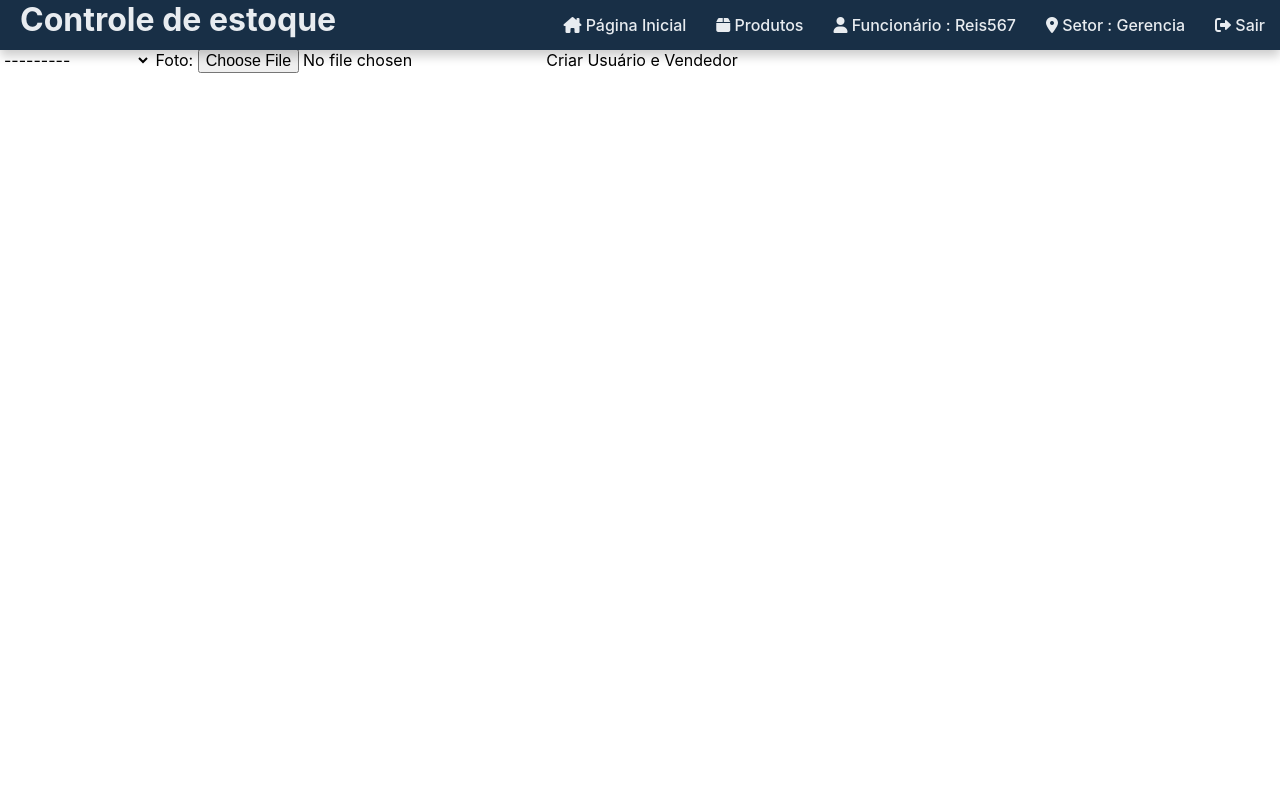
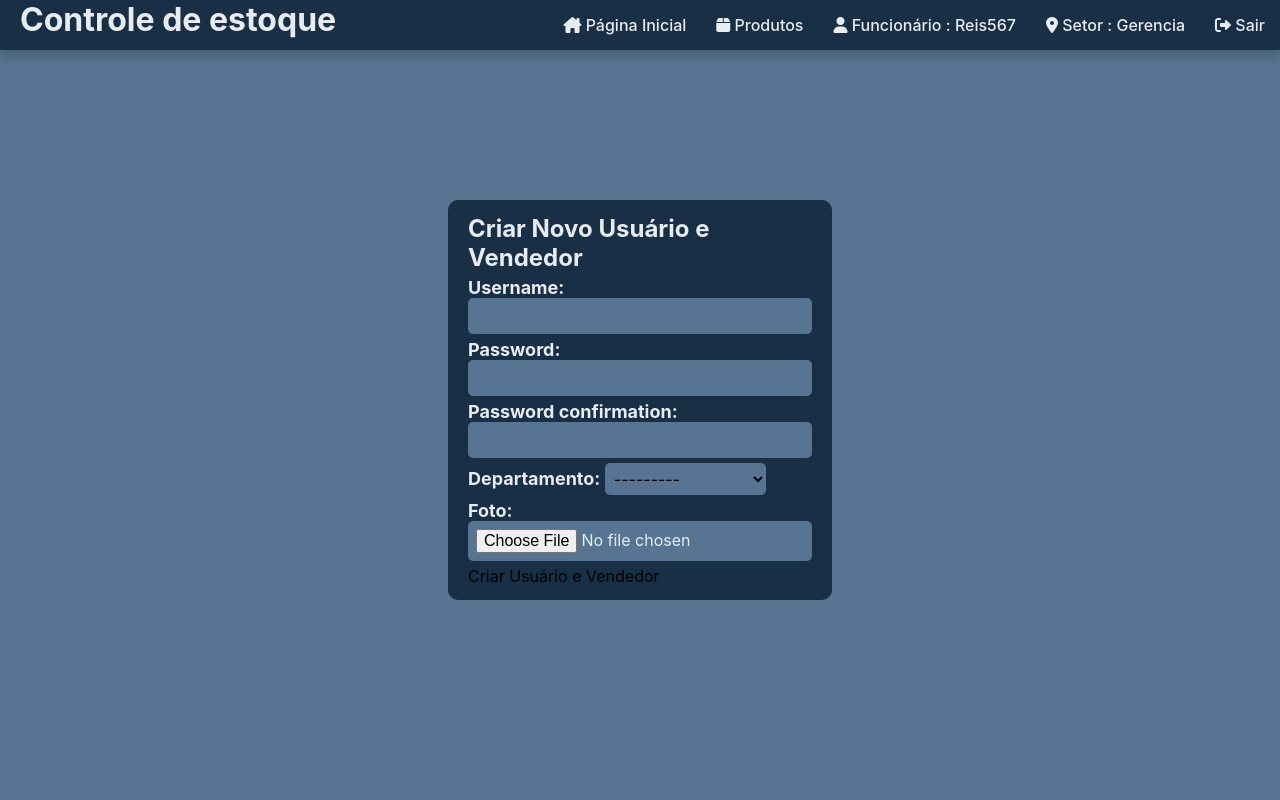
Before and after one commit to Reis567/storage-management, a Django app: page /criar_usuario/ in a window 1280 px wide. Run offline with Django 4.2, Linux system fonts and the light colour scheme; a user stored in the database is signed in; data comes from the database, SQL or seed files in the repository; both versions use the stored data as it was after the commit.

Commit message:
initial style of the form create user

```diff
--- a/storage_management/sistema_loja/static/css/style.css
+++ b/storage_management/sistema_loja/static/css/style.css
@@ -408,3 +408,26 @@ body{
 .container-adicionar-produto i{
     margin-bottom: 3px;
 }
+
+.usercreate-body{
+    height: 100vh;
+    background: var(--prim-color);
+    display: flex;
+    justify-content: center;
+    align-items: center;
+    flex-direction: column;
+    color: var(--white-color);
+    box-shadow: var(--shadow-bot);
+}
+
+.usercreate-form{
+    display: flex;
+    justify-content: center;
+    align-items: center;
+    flex-direction: column;
+    background: var(--sec-color);
+    padding: 20px;
+    border-radius: 10px;
+    width: 30%;
+    height: 50%;
+}
--- a/storage_management/sistema_loja/templates/criar_usuario.html
+++ b/storage_management/sistema_loja/templates/criar_usuario.html
@@ -1,18 +1,36 @@
 {% extends 'base.html' %}
 
 {% block content %}
-    <h2>Criar Novo Usuário e Vendedor</h2>
+<div class="usercreate-body">
+    <div class="usercreate-form">
+        <h2>Criar Novo Usuário e Vendedor</h2>
 
-    <form method="post" enctype="multipart/form-data">
-        {% csrf_token %}
+        <form method="post" enctype="multipart/form-data">
+            {% csrf_token %}
 
-        {{ form.username.label_tag }} {{ form.username }}
-        {{ form.password1.label_tag }} {{ form.password1 }}
-        {{ form.password2.label_tag }} {{ form.password2 }}
+            <div class="form-group">
+                {{ form.username.label_tag }}
+                {{ form.username }}
+            </div>
+            <div class="form-group">
+                {{ form.password1.label_tag }}
+                {{ form.password1 }}
+            </div>
+            <div class="form-group">
+                {{ form.password2.label_tag }}
+                {{ form.password2 }}
+            </div>
+            <div class="form-group">
+                {{ form.departamento.label_tag }}
+                {{ form.departamento }}
+            </div>
+            <div class="form-group">
+                {{ form.foto.label_tag }}
+                {{ form.foto }}
+            </div>
 
-        {{ form.departamento.label_tag }} {{ form.departamento }}
-        {{ form.foto.label_tag }} {{ form.foto }}
-
-        <button type="submit">Criar Usuário e Vendedor</button>
-    </form>
+            <button type="submit">Criar Usuário e Vendedor</button>
+        </form>
+    </div>
+</div>
 {% endblock %}
```
Also changed, not shown: storage_management/db.sqlite3.
